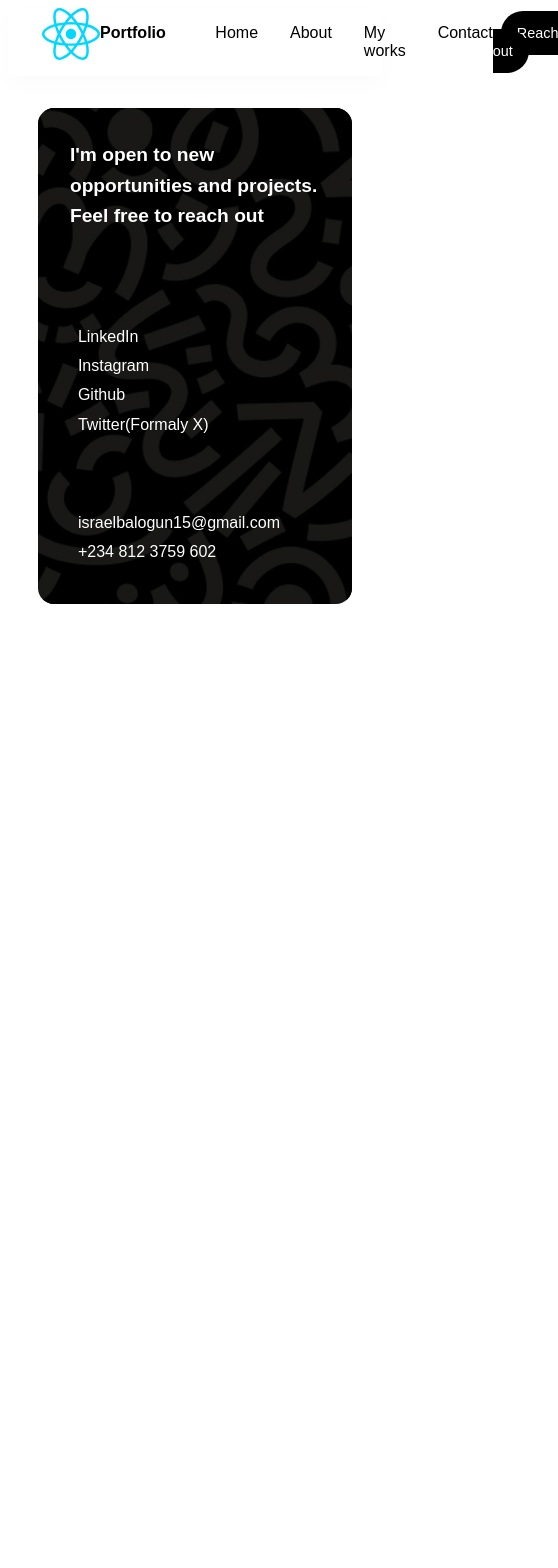
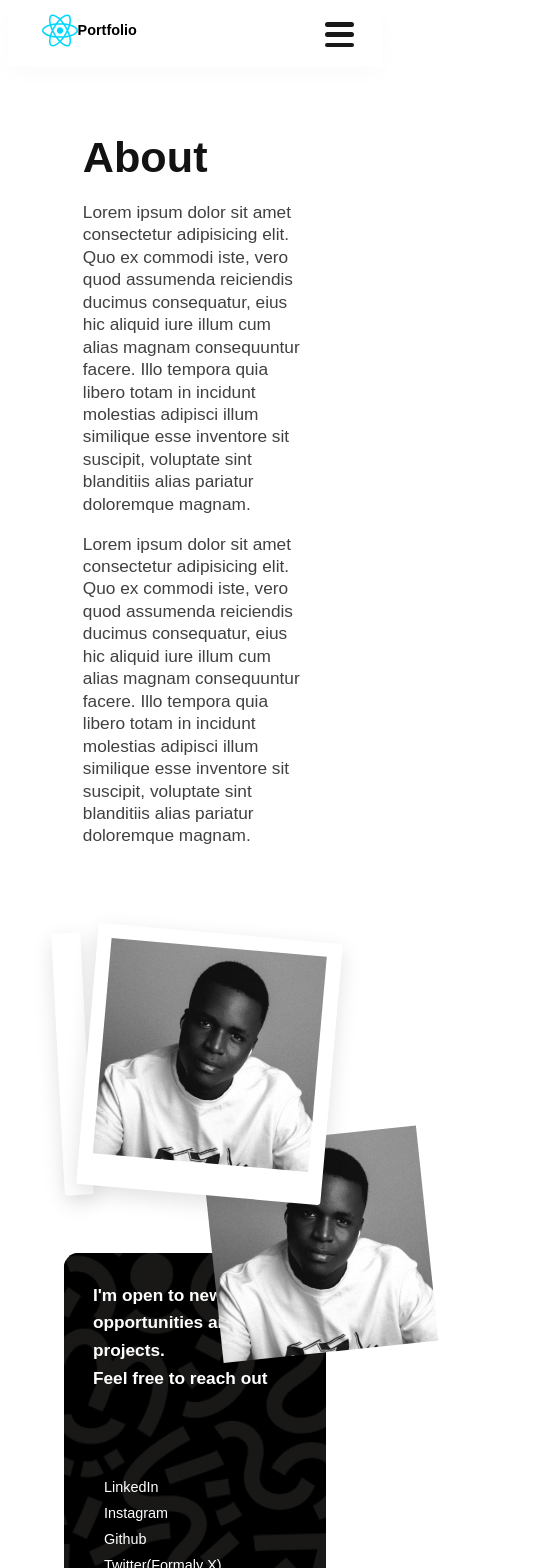
Before and after one commit to Israeluiux/Portfolio, a React (Vite) app: page /about in a window 390 px wide. Shown: the top 1568 px of the page, 558 px wide, since content can reach past the window. Before the commit the page ends 844 px from the top, so only its background shows below. Built offline with nearby package versions, Linux system fonts and the light colour scheme.

Commit message:
new changes

```diff
--- /dev/null
+++ b/src/About/About.css
@@ -0,0 +1,65 @@
+.about-section{
+    padding: 2rem 20%;
+}
+
+.about-top h2{
+  font-size: 3rem;
+  margin-bottom: 1rem;
+  line-height: 1.2;
+  color: #121212;
+}
+
+.about-top p{
+  font-size: 1.2rem;
+  margin-bottom: 1rem;
+  line-height: 1.3;
+  color: hsl(0, 0%, 25%);
+}
+
+.about-bottom{
+    margin-top: 6rem;
+    display: flex;
+    gap: 0rem;
+    justify-content: center;
+}
+
+.left-side{
+    padding: 1rem;
+    padding-bottom: 2rem;
+    background: #ffffff;
+  transform: rotate(-3deg);
+    border-radius: .2rem;
+    box-shadow: 0 0.5rem 1.5rem rgba(0, 0, 0, 0.121);
+
+}
+
+.left-side img{
+  /* position: absolute; */
+  width: 15rem;
+  height: 15rem;
+  background: #000000;
+  top: 15rem;
+  left: 10rem;
+  background-size: cover;
+  background-repeat: no-repeat;
+}
+
+.right-side{
+  transform: rotate(5deg);
+    padding: 1rem;
+    padding-bottom: 2rem;
+    background: #ffffff;
+    border-radius: .2rem;
+    box-shadow: 0 0.5rem 1.5rem rgba(0, 0, 0, 0.121);
+}
+
+.right-side img{
+  /* position: absolute; */
+  width: 15rem;
+  height: 15rem;
+  background: #000000;
+  top: 15rem;
+  right: 10rem;
+  background-size: cover;
+  background-repeat: no-repeat;
+}
--- /dev/null
+++ b/src/About/About.jsx
@@ -0,0 +1,28 @@
+import "./About.css"
+import Israel from "../assets/Israel.jpg"
+// import sample2 from "../../assets/sample2.mp4"
+
+ const About = () => {
+    return (
+        <div>
+            <div className="about-section">
+                <div className="about-top">
+                    <h2>About</h2>
+                    <p>Lorem ipsum dolor sit amet consectetur adipisicing elit. Quo ex commodi iste, vero quod assumenda reiciendis ducimus consequatur, eius hic aliquid iure illum cum alias magnam consequuntur facere. Illo tempora quia libero totam in incidunt molestias adipisci illum similique esse inventore sit suscipit, voluptate sint blanditiis alias pariatur doloremque magnam.</p>
+                    <p>Lorem ipsum dolor sit amet consectetur adipisicing elit. Quo ex commodi iste, vero quod assumenda reiciendis ducimus consequatur, eius hic aliquid iure illum cum alias magnam consequuntur facere. Illo tempora quia libero totam in incidunt molestias adipisci illum similique esse inventore sit suscipit, voluptate sint blanditiis alias pariatur doloremque magnam.</p>
+                </div>
+
+                <div className="about-bottom">
+                    <div className="left-side">
+                        <img src={Israel} alt="" />
+                    </div>
+                    <div className="right-side">
+                        <img src={Israel} alt="" />
+                    </div>
+                </div>
+            </div>
+        </div>
+    )
+}
+
+export default About
--- a/src/App.jsx
+++ b/src/App.jsx
@@ -3,6 +3,7 @@ import Header from "./Header/Header.jsx"
 import Home from "./Home/Home.jsx"
 import Contact from "./Contact/Contact.jsx"
 import Footer from "./Footer/Footer.jsx"
+import About from "./About/About.jsx"
 import './App.css'
 
 function App() {
@@ -13,8 +14,8 @@ function App() {
       <Routes>
         <Route path="/" element={ <Home /> } />
         <Route path="/contact" element={ <Contact /> } />
-        {/* <Route path="/myworks" element={ <Works /> } />
-        <Route path="/about" element={ <About /> } /> */}
+        <Route path="/about" element={ <About /> } />
+        {/* <Route path="/myworks" element={ <Works /> } /> */}
       </Routes>
       <Footer />
     </Router>
--- a/src/Components/Forms/Form.css
+++ b/src/Components/Forms/Form.css
@@ -1,6 +1,6 @@
 .contact {
   text-align: center;
-    padding: 2rem 8%;
+    padding: 2rem 15%;
 }
 
 .contact .h2{
--- a/src/Components/Hero/Hero.css
+++ b/src/Components/Hero/Hero.css
@@ -1,51 +1,26 @@
 .heading {
-  text-align: center;
   height: auto;
   display: flex;
   flex-direction: column;
   justify-content: center;
   background: rgba(255, 255, 255, 0.1);
-  padding: 0 9%;
+  padding: 3rem 20%;
   padding-bottom: 1rem;
 }
 
 .parent-content{
   display: flex;
-  justify-content: center;
+  justify-content: start;
 }
 
-.left-side img{
-  position: absolute;
-  width: 15rem;
-  height: 15rem;
-  background: #000000;
-  top: 15rem;
-  left: 10rem;
-  transform: rotate(-3deg);
-  background-size: cover;
-  background-repeat: no-repeat;
-}
-
-.right-side video{
-  position: absolute;
-  width: 15rem;
-  height: 15rem;
-  background: #000000;
-  top: 15rem;
-  right: 10rem;
-  transform: rotate(3deg);
-  background-size: cover;
-  background-repeat: no-repeat;
-}
 
 .main-content p{
   margin-top: 2rem;
   padding: 0 20%;
-  text-align: center;
   color: hsl(0, 0%, 10%);
 }
 
-.blue {
+/* .blue {
   background: blue;
   color: #fff;
   display: inline-block;
@@ -59,16 +34,16 @@
   display: inline-block;
   transform: rotate(3deg);
   padding: 0rem 0.4rem;
-}
+} */
 
 
 
 .h1 {
   font-size: 3.5rem;
   margin-bottom: 1rem;
-  line-height: 1.6;
+  line-height: 1.2;
   color: #121212;
-  padding: 0 4.5rem;
+  /* padding: 0 4.5rem; */
 }
 
 .CTO {
@@ -78,7 +53,7 @@
 .CTO-1 {
   padding: 1rem;
   text-decoration: none;
-  border-radius: 2rem;
+  border-radius: 1rem;
 }
 
 #reachout {
--- a/src/Components/Hero/Hero.jsx
+++ b/src/Components/Hero/Hero.jsx
@@ -1,7 +1,6 @@
 import { Link } from "react-router-dom"
 import "./Hero.css"
-import Israel from "../../assets/Israel.jpg"
-import sample2 from "../../assets/sample2.mp4"
+
 
 const Hero = () => {
     return (
@@ -10,22 +9,15 @@ const Hero = () => {
                 <div className="contentsss">
                     {/* parent container */}
                     <div className="parent-content">
-                        {/* left side container */}
-                        {/* <div className="left-side">
-                            <img src={sample} alt="" />
-                        </div> */}
                         {/* middle container */}
                         <div className="main-content">
-                        <h1 className="h1">BALOGUN ISRAEL, <br/> A CREATIVE <br/>
-                        <span className="blue">FRONTEND</span><br/>
-                        <span className="orange"> DEVELOPER.</span>
+                        <h1 className="h1">Hey, I'm Balogun Israel, <br/> a Creative
+                        <span className="blue"> Frontend</span><br/>
+                        <span className="orange"> Developer.</span>
                         </h1>
-                        {/* <p>Lorem ipsum dolor sit amet consectetur adipisicing elit. Eius enim natus dolore culpa fugiat. Rem nobis aliquam nihil minus facere totam rerum ab sed a nesciunt, non, at quam nemo!</p> */}
+
                     </div>
-                    {/* right side container */}
-                    {/* <div className="right-side">
-                            <video src={sample2} alt="" />
-                        </div> */}
+
                     </div>
 
         <div class="CTO">
--- a/src/Footer/Footer.css
+++ b/src/Footer/Footer.css
@@ -1,5 +1,5 @@
 .footer-section{
-    padding: 2rem 8%;
+    padding: 2rem 15%;
 }
 
 .sub-footer{
@@ -49,7 +49,7 @@
     text-align: end;
 }
 
-@media (max-width: 450px){
+@media (max-width: 550px){
     .socials{
     display: flex;
     flex-direction: column;
--- a/src/Header/Header.css
+++ b/src/Header/Header.css
@@ -44,7 +44,97 @@ li{
     padding: .9rem 1rem;
     background: #000;
     color: #fff;
-    border-radius: 1.5rem;
+    border-radius: 1rem;
     font-size: .9rem;
     cursor: pointer;
 }
+
+.burger {
+  height: 2rem;
+  width: 2rem;
+  display: none;
+  margin-top: -.4rem;
+  cursor: pointer;
+}
+
+.burger div {
+  width: 2rem;
+  height: 0.3rem;
+  margin: 0.4rem;
+  background: #181818;
+  border-radius: 1rem;
+}
+
+
+/* media queries */
+@media (max-width: 991px) {
+  html {
+    font-size: 90%;
+  }
+}
+
+@media (max-width: 750px) {
+    .nav-links{
+        position: absolute;
+        top: -105rem;
+        left: 0;
+        background: #fff;
+        height: 100%;
+        width: 100%;
+        z-index: 10;
+        display: flex;
+        flex-direction: column;
+        margin-top: 2rem;
+        margin-left: -1rem;
+    }
+
+    .nav-links li{
+        margin-bottom: 2rem;
+        font-size: 1.5rem;
+    }
+
+    .cto{
+        position: absolute;
+        top: -123rem;
+        z-index: 20;
+        margin-left: -2rem;
+    }
+
+    .burger{
+        display: block;
+    }
+
+    /* display navs */
+    .display-nav{
+        top: 5rem;
+        left: 0;
+    }
+
+    .display-cto{
+        top: 23rem;
+    }
+}
+
+@media (max-width: 550px){
+    body{
+        overflow-x: hidden;
+    }
+
+
+
+    .nav-links li{
+        margin-bottom: 2rem;
+        font-size: 1.5rem;
+    }
+
+
+    /* display navs */
+    .display-nav{
+        top: 5rem;
+        left: 0;
+    }
+
+    .display-cto{
+        top: 23rem;
+    }
+}
--- a/src/Header/Header.jsx
+++ b/src/Header/Header.jsx
@@ -1,3 +1,4 @@
+import React, { useState } from "react"
 import { Link } from "react-router-dom"
 import image from "../assets/react.svg"
 import "./Header.css"
@@ -19,6 +20,13 @@ const Header = () => {
             <div className="cto">
                 <Link className="signup" to="/reach_out">Reach out</Link>
             </div>
+        {/* Mobile version */}
+        <div className="burger">
+            <div className="line1"></div>
+            <div className="line2"></div>
+            <div className="line3"></div>
+       </div>
+
         </div>
         </div>
     )
--- a/src/Home/Tech/Tech.css
+++ b/src/Home/Tech/Tech.css
@@ -1,5 +1,5 @@
 .tech-section{
-    padding: 2rem 9%;
+    padding: 2rem 20%;
 }
 
 .tech-section h2{
```
Also changed, not shown: 1 other file (tests, documents, lock files or other folders).
